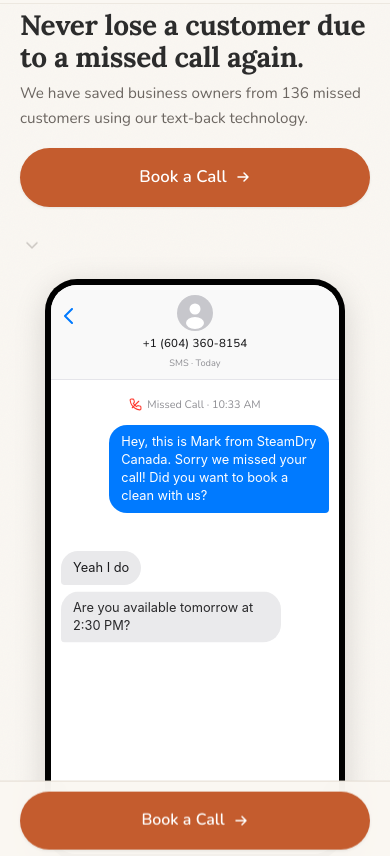
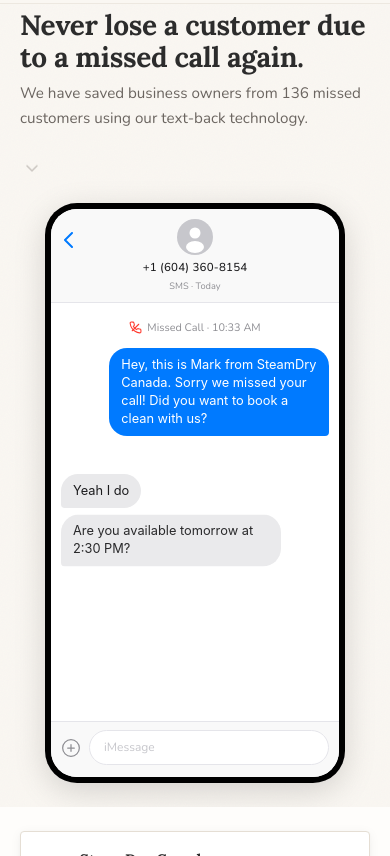
Before and after one commit to KaiKristiansen/Personal_site, an Astro site in the folder letskai-site/: page / in a window 390 px wide. Shown: the part 63-919 px from the top of the page. Built offline with nearby package versions, Linux system fonts and the light colour scheme; Astro itself is replaced by a stand-in of ours; grey boxes are pictures that could not be loaded.

Commit message:
Remove hero Book a Call button and sticky mobile CTA bar
Co-Authored-By: Claude Sonnet 4.6 <noreply@anthropic.com>

```diff
--- a/letskai-site/src/pages/index.astro
+++ b/letskai-site/src/pages/index.astro
@@ -20,12 +20,6 @@ import Layout from '../layouts/Layout.astro';
         <p class="hero-desc">
           We have saved business owners from 136 missed customers using our text-back technology.
         </p>
-        <div class="hero-buttons">
-          <a href="#cta" class="btn btn-primary">
-            Book a Call
-            <svg width="16" height="16" viewBox="0 0 16 16" fill="none"><path d="M3 8h10m0 0L9 4m4 4L9 12" stroke="currentColor" stroke-width="1.5" stroke-linecap="round" stroke-linejoin="round"/></svg>
-          </a>
-        </div>
         <div class="scroll-indicator" aria-hidden="true">
           <svg width="24" height="24" viewBox="0 0 24 24" fill="none"><path d="M7 10l5 5 5-5" stroke="currentColor" stroke-width="1.5" stroke-linecap="round" stroke-linejoin="round"/></svg>
         </div>
@@ -377,13 +371,6 @@ import Layout from '../layouts/Layout.astro';
     </div>
   </footer>
 
-  <!-- Sticky mobile CTA -->
-  <div class="mobile-cta" id="mobileCta">
-    <a href="#cta" class="btn btn-primary btn-mobile-cta">
-      Book a Call
-      <svg width="16" height="16" viewBox="0 0 16 16" fill="none"><path d="M3 8h10m0 0L9 4m4 4L9 12" stroke="currentColor" stroke-width="1.5" stroke-linecap="round" stroke-linejoin="round"/></svg>
-    </a>
-  </div>
 </Layout>
 
 <style>
```
